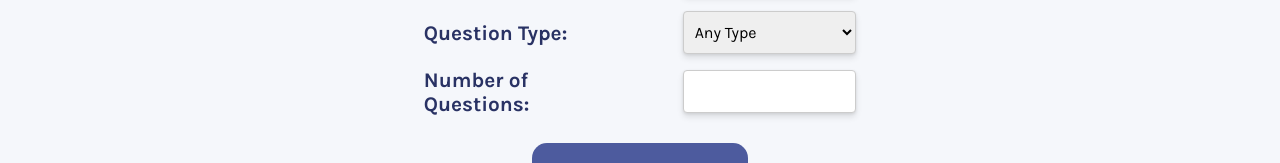
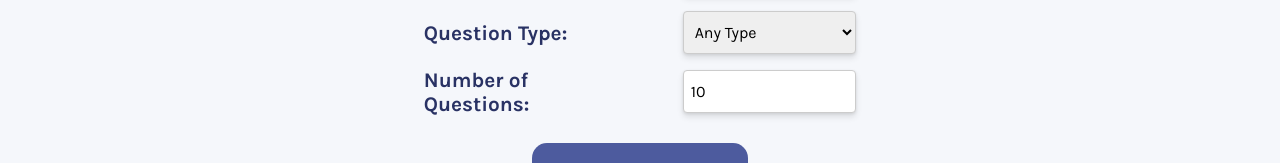
Before and after one commit to Jonathan-Scruggs/Ultimate-Trivia-React-Project, a React (Vite) app: page / in a window 1280 px wide. Shown: the part 298-461 px from the top of the page. Built offline with nearby package versions, Linux system fonts and the light colour scheme; no server answers.

Commit message:
implemented parts of form feature

```diff
--- a/src/App.jsx
+++ b/src/App.jsx
@@ -1,4 +1,5 @@
 import QuizIntro from './components/QuizIntro'
+import React from "react"
 /* ****HINTS******
   - questions property of API response is html entity. Use a library such as he or html-entities to decode and the HTML entities.
 
@@ -9,9 +10,17 @@ import QuizIntro from './components/QuizIntro'
     1.) Track the selected answer index inside each question object or
     2.) USe a HTML form + radio buttons to allow for one selection.(Have to style it like a button)
 */
+
+
 function App() {
+  const [page,setPage] = React.useState({
+    quizIntro: true,
+    quizElapsed: false,
+    quizEnd: false,
+    questions: {}
+  })
   return (
-    <QuizIntro/>
+    <QuizIntro setPage={setPage}/>
   )
 }
 
--- a/src/components/QuizIntro.jsx
+++ b/src/components/QuizIntro.jsx
@@ -1,18 +1,55 @@
 import "./QuizIntro.css"
 import yellowBlob from "../assets/blob 5.png"
 import blueBlob from "../assets/blobs.png"
+import React from "react"
+import PropTypes from 'prop-types';
+QuizIntro.propTypes = {
+    setPage: PropTypes.func
+}
 
-export default function QuizIntro(){
+export default function QuizIntro(props){
     // TODO: Implement form functionality
+    const [formData,setFormData] = React.useState({
+        category: "",
+        difficulty: "",
+        questionType: "",
+        numQuestions: 10
+    })
+    const [formSubmitted,setFormSubmitted] = React.useState(false)
+
+
+
+    function handleChange(event){
+        setFormData(prevFormData => {
+            return {
+                ...prevFormData,
+                [event.target.name]: event.target.value
+            }
+    })
+    }
+
+    function handleFormSubmit(event){
+        event.preventDefault() // Prevents default and then we submit our request to the API
+        setFormSubmitted(true)
+    }
+    React.useEffect(() => {
+        console.log(formData)
+        // Don't need clean up function since we aren't doing any side effects that apply to the component
+        fetch(`https://opentdb.com/api.php?amount=${formData.numQuestions}&category=${formData.category}&difficulty=${formData.difficulty}&type=${formData.questionType}`)
+        .then((response) => response.json())
+        .then(data => console.log(data))
+    },[formSubmitted])
+
+
     return (
         <main className="quiz-intro">
             <img className="yellow-blob"src={yellowBlob}/>
             <h1 className="quizzical-header">Quizzical</h1>
             <p className="quizzical-description">Welcome to Quizzical, the ultimate trivia challenge! </p>
-            <form className="quiz-intro-form">
+            <form onSubmit={handleFormSubmit} className="quiz-intro-form">
                 <div className="option-container">
                     <label className="quiz-intro-label" htmlFor="category">Category:</label>
-                    <select name="category" id="category"  className="quiz-intro-option">
+                    <select value={formData.category}onChange={handleChange} name="category" id="category"  className="quiz-intro-option">
                         <option value="">Any Category</option>
                         <option value="9">General Knowledge</option>
                         <option value="10">Entertainment: Books</option>
@@ -42,7 +79,7 @@ export default function QuizIntro(){
                 </div>
                 <div className="option-container">
                     <label className="quiz-intro-label" htmlFor="difficulty">Difficulty:</label>
-                    <select id="difficulty" name="difficulty" className="quiz-intro-option">
+                    <select value={formData.difficulty} onChange={handleChange} id="difficulty" name="difficulty" className="quiz-intro-option">
                         <option value="">Any Difficulty</option>
                         <option value="easy">Easy</option>
                         <option value="medium">Medium</option>
@@ -51,7 +88,7 @@ export default function QuizIntro(){
                 </div>
                 <div className="option-container">
                     <label className="quiz-intro-label" htmlFor="question-type">Question Type:</label>
-                    <select id="question-type" name="question-type"  className="quiz-intro-option">
+                    <select value={formData.questionType} onChange={handleChange} id="question-type" name="questionType"  className="quiz-intro-option">
                         <option value="">Any Type</option>
                         <option value="multiple">Multiple Choice</option>
                         <option value="boolean">True/False</option>
@@ -59,12 +96,11 @@ export default function QuizIntro(){
                 </div>
                 <div className="option-container">
                     <label className="quiz-intro-label number" htmlFor="number-of-questions">Number of Questions:</label>
-                    <input id="number-of-questions"type="number" min="1" max="50" className="quiz-intro-option"/>
+                    <input value={formData.numQuestions} name="numQuestions" onChange={handleChange} id="number-of-questions"type="number" min="1" max="50" className="quiz-intro-option"/>
                 </div>
                 <button className="quiz-intro-start-btn">Start quiz</button>
             </form>
             <img src={blueBlob} className="blue-blob"/>
-
         </main>
 
     )
```
Also changed, not shown: 1 other file (tests, documents, lock files or other folders).
